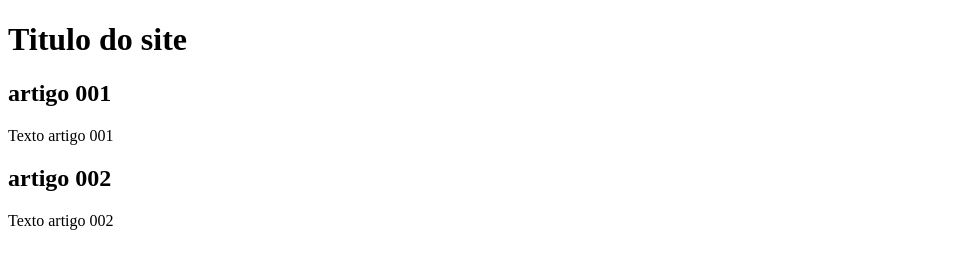
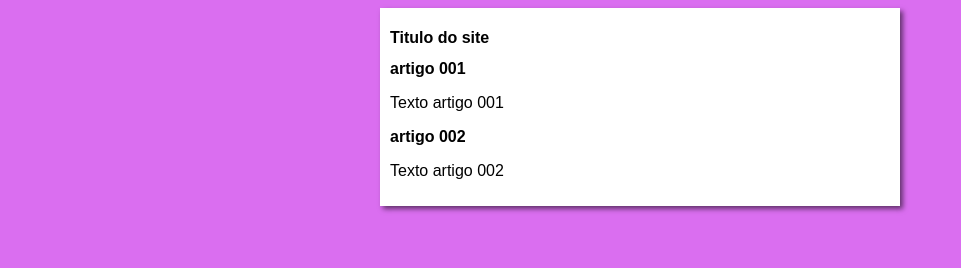
Before and after one commit to ReynanPires/projeto-site, a plain HTML site: page index.html in a window 1280 px wide. Shown: the whole page, without its empty margins (0-961 px from the left). Drawn offline with Linux system fonts and the light colour scheme.

Commit message:
iniciei o design

```diff
--- /dev/null
+++ b/estilos/style.css
@@ -0,0 +1,16 @@
+*{
+    font-family: Arial, Helvetica, sans-serif;
+    font-size: 16px;
+}
+body{
+    background-color: rgb(218, 110, 240);
+}
+
+main{
+    background-color: white;
+    width: 500px;
+    margin: auto;
+    padding: 10px;
+    box-shadow: 3px 3px 5px rgba(0, 0, 0, 0.548);
+
+}
--- a/index.html
+++ b/index.html
@@ -5,6 +5,7 @@
     <meta http-equiv="X-UA-Compatible" content="IE=edge">
     <meta name="viewport" content="width=device-width, initial-scale=1.0">
     <title>Titulo do site</title>
+    <link rel="stylesheet" href="estilos/style.css">
 </head>
 <body>
     <main>
```
